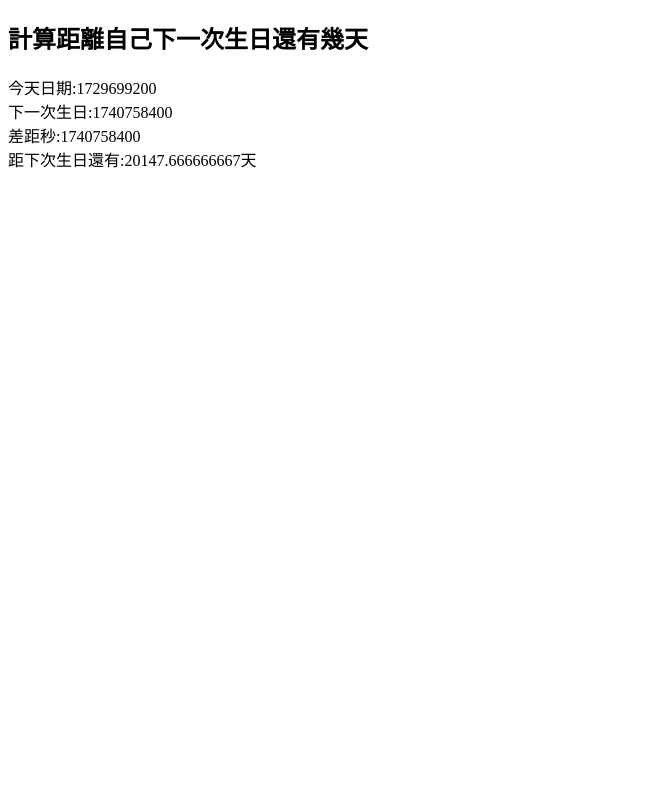
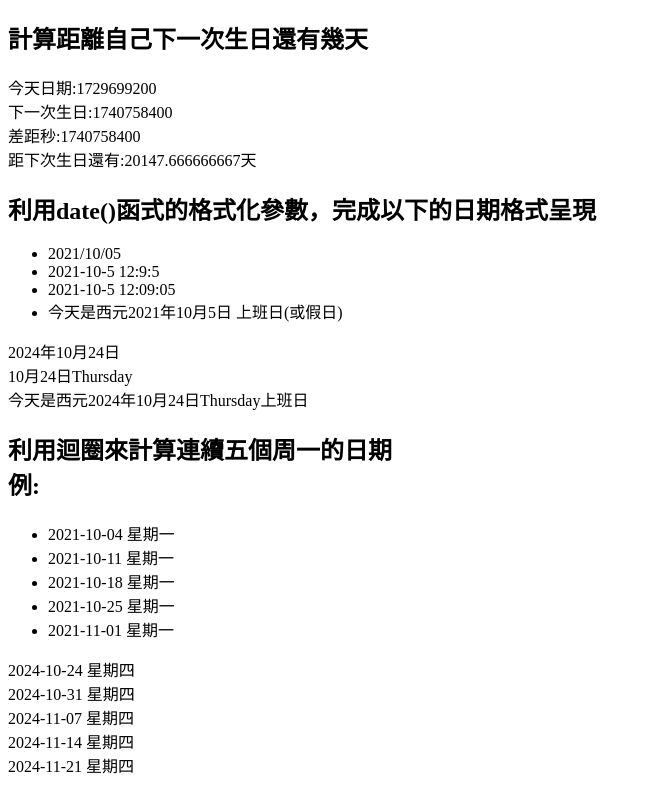
Before and after one commit to oliviawu31/113-PHP-Basic, a PHP site: page /date.php in a window 1280 px wide. Shown: the part 207-992 px from the top of the page, without its empty margins (0-652 px from the left). Before the commit the page ends 375 px from the top, so only its background shows below. Run offline with PHP 8.4, Linux system fonts and the light colour scheme; data that the repository does not hold is empty.

Commit message:
日期時間

```diff
--- a/date.php
+++ b/date.php
@@ -59,5 +59,58 @@ echo "距下次生日還有:".$days ."天";
 echo "<br>";
 ?>
 
+<h2>利用date()函式的格式化參數，完成以下的日期格式呈現</h2>
+
+<ul>
+    <li>2021/10/05</li>
+    <li>2021-10-5 12:9:5</li>
+    <li>2021-10-5 12:09:05</li>
+    <li>今天是西元2021年10月5日 上班日(或假日)</li>
+</ul>
+
+<?php
+$weekString=[
+    'Monday'=>['min'=>'一','short'=>'周一','fulltext'=>'星期一'],
+    'Tuesday'=>['min'=>'二','short'=>'周二','fulltext'=>'星期二'],
+    'Wednesday'=>['min'=>'三','short'=>'周三','fulltext'=>'星期三'],
+    'Thursday'=>['min'=>'四','short'=>'周四','fulltext'=>'星期四'],
+    'Friday'=>['min'=>'五','short'=>'周五','fulltext'=>'星期五'],
+    'Saturday'=>['min'=>'六','short'=>'周六','fulltext'=>'星期六'],
+    'Sunday'=>['min'=>'七','short'=>'周日','fulltext'=>'星期日']
+    ];
+echo date("Y年m月d日");
+echo"<br>";
+echo date("m月d日l");
+echo"<br>";
+echo "今天是西元".date("Y年m月d日l");
+if(date("N")>5){
+    echo "假日";
+}else{
+    echo "上班日";
+}
+?>
+
+<h2>利用迴圈來計算連續五個周一的日期
+    <br>例:</h2>
+    <ul>
+    <li>2021-10-04 星期一</li>
+    <li>2021-10-11 星期一</li>
+    <li>2021-10-18 星期一</li>
+    <li>2021-10-25 星期一</li>
+    <li>2021-11-01 星期一</li>
+</ul>
+
+<?php
+for($i=0;$i<5;$i++){
+    $timestamp=strtotime("+$i weeks".date("Y-m-d"));
+    echo date("Y-m-d",$timestamp);
+    echo "&nbsp;";
+    echo $weekString[date("l")]['fulltext'];
+    echo "<br>";
+}
+
+?>
+
+
 </body>
 </html>
```
Also changed, not shown: weekstring.php (added, +30 -0 lines).
